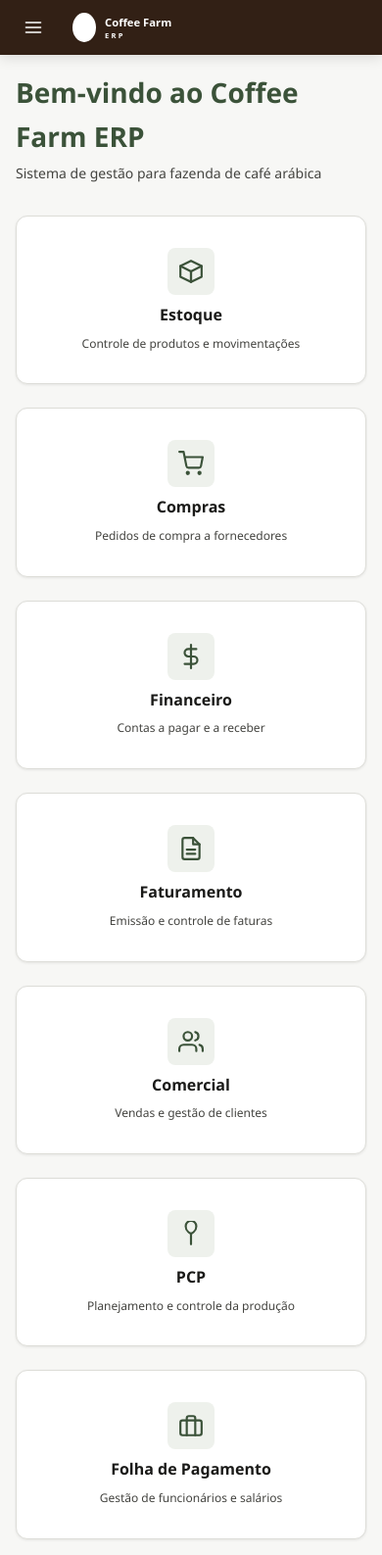
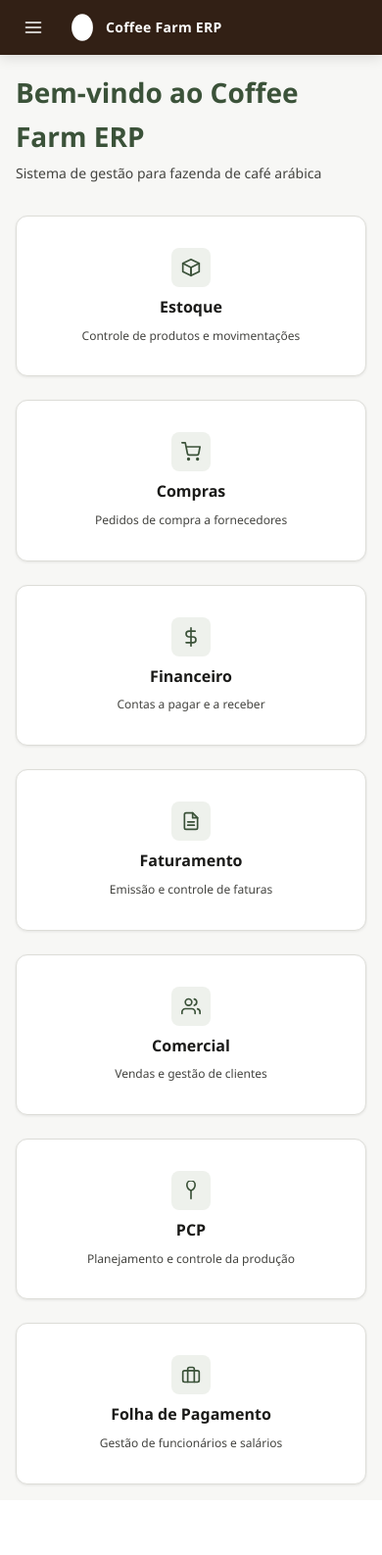
Before and after one commit to gutvono/coffee_farm, a PHP site: page / in a window 390 px wide. Shown: the whole page at 98% size. After the commit the page ends 1517 px from the top, so only its background shows below. Run offline with PHP 8.4, Linux system fonts and the light colour scheme.

Commit message:
fix: correct oversized SVG icons and logo across the UI
All inline SVGs and the logo <img> were missing explicit size attributes,
so browsers would fall back to default replaced-element dimensions (300×150)
or the SVG viewBox size whenever CSS hadn't loaded yet.

Changes:
- logo.svg: removed embedded text (unreadable at header scale), simplified
  to icon-only, added width="44" height="44" as intrinsic size hint.
- header.php: added width="32" height="32" directly on the <img> tag so the
  logo is always 32px regardless of CSS load order. Moved the app name to an
  HTML <span class="app-name"> beside the icon.
- style.css: updated .app-logo img to explicit width/height (32×32px, the
  common header logo size used by most SaaS tools). Added .app-name styles.
- sidebar.php: added width="18" height="18" to every inline SVG nav icon.
- index.php: added width="20" height="20" to every dashboard card SVG icon;
  reduced card icon container from 48px to 40px (standard for dashboards).
- header.php hamburger SVG: added width="20" height="20".

Co-Authored-By: Claude Sonnet 4.6 <noreply@anthropic.com>

```diff
--- a/index.php
+++ b/index.php
@@ -29,7 +29,7 @@ include 'shared/sidebar.php';
 
         <a href="modules/estoque/frontend/index.php" class="module-card">
             <div class="module-card__icon">
-                <svg viewBox="0 0 24 24" fill="none" stroke="currentColor" stroke-width="2" stroke-linecap="round" stroke-linejoin="round">
+                <svg viewBox="0 0 24 24" width="20" height="20" fill="none" stroke="currentColor" stroke-width="2" stroke-linecap="round" stroke-linejoin="round">
                     <path d="M2 7l10-5 10 5-10 5L2 7z"/>
                     <path d="M22 7v10l-10 5V12"/>
                     <path d="M2 7v10l10 5V12"/>
@@ -41,7 +41,7 @@ include 'shared/sidebar.php';
 
         <a href="modules/compras/frontend/index.php" class="module-card">
             <div class="module-card__icon">
-                <svg viewBox="0 0 24 24" fill="none" stroke="currentColor" stroke-width="2" stroke-linecap="round" stroke-linejoin="round">
+                <svg viewBox="0 0 24 24" width="20" height="20" fill="none" stroke="currentColor" stroke-width="2" stroke-linecap="round" stroke-linejoin="round">
                     <circle cx="9"  cy="21" r="1"/>
                     <circle cx="20" cy="21" r="1"/>
                     <path d="M1 1h4l2.68 13.39a2 2 0 0 0 2 1.61h9.72a2 2 0 0 0 2-1.61L23 6H6"/>
@@ -53,7 +53,7 @@ include 'shared/sidebar.php';
 
         <a href="modules/financeiro/frontend/index.php" class="module-card">
             <div class="module-card__icon">
-                <svg viewBox="0 0 24 24" fill="none" stroke="currentColor" stroke-width="2" stroke-linecap="round" stroke-linejoin="round">
+                <svg viewBox="0 0 24 24" width="20" height="20" fill="none" stroke="currentColor" stroke-width="2" stroke-linecap="round" stroke-linejoin="round">
                     <line x1="12" y1="1" x2="12" y2="23"/>
                     <path d="M17 5H9.5a3.5 3.5 0 0 0 0 7h5a3.5 3.5 0 0 1 0 7H6"/>
                 </svg>
@@ -64,7 +64,7 @@ include 'shared/sidebar.php';
 
         <a href="modules/faturamento/frontend/index.php" class="module-card">
             <div class="module-card__icon">
-                <svg viewBox="0 0 24 24" fill="none" stroke="currentColor" stroke-width="2" stroke-linecap="round" stroke-linejoin="round">
+                <svg viewBox="0 0 24 24" width="20" height="20" fill="none" stroke="currentColor" stroke-width="2" stroke-linecap="round" stroke-linejoin="round">
                     <path d="M14 2H6a2 2 0 0 0-2 2v16a2 2 0 0 0 2 2h12a2 2 0 0 0 2-2V8z"/>
                     <polyline points="14 2 14 8 20 8"/>
                     <line x1="16" y1="13" x2="8" y2="13"/>
@@ -77,7 +77,7 @@ include 'shared/sidebar.php';
 
         <a href="modules/comercial/frontend/index.php" class="module-card">
             <div class="module-card__icon">
-                <svg viewBox="0 0 24 24" fill="none" stroke="currentColor" stroke-width="2" stroke-linecap="round" stroke-linejoin="round">
+                <svg viewBox="0 0 24 24" width="20" height="20" fill="none" stroke="currentColor" stroke-width="2" stroke-linecap="round" stroke-linejoin="round">
                     <path d="M17 21v-2a4 4 0 0 0-4-4H5a4 4 0 0 0-4 4v2"/>
                     <circle cx="9" cy="7" r="4"/>
                     <path d="M23 21v-2a4 4 0 0 0-3-3.87"/>
@@ -90,7 +90,7 @@ include 'shared/sidebar.php';
 
         <a href="modules/pcp/frontend/index.php" class="module-card">
             <div class="module-card__icon">
-                <svg viewBox="0 0 24 24" fill="none" stroke="currentColor" stroke-width="2" stroke-linecap="round" stroke-linejoin="round">
+                <svg viewBox="0 0 24 24" width="20" height="20" fill="none" stroke="currentColor" stroke-width="2" stroke-linecap="round" stroke-linejoin="round">
                     <path d="M12 22V12"/>
                     <path d="M12 12C12 12 7 10 7 5a5 5 0 0 1 10 0c0 5-5 7-5 7z"/>
                 </svg>
@@ -101,7 +101,7 @@ include 'shared/sidebar.php';
 
         <a href="modules/folha/frontend/index.php" class="module-card">
             <div class="module-card__icon">
-                <svg viewBox="0 0 24 24" fill="none" stroke="currentColor" stroke-width="2" stroke-linecap="round" stroke-linejoin="round">
+                <svg viewBox="0 0 24 24" width="20" height="20" fill="none" stroke="currentColor" stroke-width="2" stroke-linecap="round" stroke-linejoin="round">
                     <rect x="2" y="7" width="20" height="14" rx="2" ry="2"/>
                     <path d="M16 21V5a2 2 0 0 0-2-2h-4a2 2 0 0 0-2 2v16"/>
                 </svg>
@@ -146,19 +146,24 @@ include 'shared/sidebar.php';
     transform: translateY(-2px);
 }
 
+/*
+  Tamanho padrão de containers de ícone em dashboards: 40–44px.
+  Usamos 40px — ícone interno de 20px (metade do container).
+*/
 .module-card__icon {
-    width: 48px;
-    height: 48px;
+    width: 40px;
+    height: 40px;
     background-color: var(--green-faint);
     border-radius: var(--radius-md);
     display: flex;
     align-items: center;
     justify-content: center;
+    flex-shrink: 0;
 }
 
 .module-card__icon svg {
-    width: 26px;
-    height: 26px;
+    width: 20px;
+    height: 20px;
     color: var(--color-primary);
 }
 
--- a/shared/header.php
+++ b/shared/header.php
@@ -77,7 +77,7 @@ if (!isset($page_title)) {
         <!-- O JavaScript em sidebar.php controla o comportamento -->
         <button class="sidebar-toggle" id="sidebar-toggle" aria-label="Abrir ou fechar menu">
             <!-- Ícone de três linhas (hambúrguer) desenhado em SVG -->
-            <svg viewBox="0 0 24 24" fill="none" stroke="currentColor" stroke-width="2" stroke-linecap="round">
+            <svg viewBox="0 0 24 24" width="20" height="20" fill="none" stroke="currentColor" stroke-width="2" stroke-linecap="round">
                 <line x1="3" y1="6"  x2="21" y2="6"/>
                 <line x1="3" y1="12" x2="21" y2="12"/>
                 <line x1="3" y1="18" x2="21" y2="18"/>
@@ -85,11 +85,15 @@ if (!isset($page_title)) {
         </button>
 
         <!-- Logo: clicável, leva à página inicial -->
+        <!-- width e height no <img> garantem o tamanho correto mesmo antes do CSS carregar -->
         <a href="<?= $root ?>index.php" class="app-logo">
             <img
                 src="<?= $root ?>shared/assets/logo.svg"
                 alt="Coffee Farm ERP logo"
+                width="32"
+                height="32"
             >
+            <span class="app-name">Coffee Farm ERP</span>
         </a>
 
     </header>
--- a/shared/sidebar.php
+++ b/shared/sidebar.php
@@ -48,7 +48,7 @@ function sidebarIsActive(string $module): bool {
                 <a href="<?= $root ?>modules/estoque/frontend/index.php"
                    class="sidebar-link <?= sidebarIsActive('estoque') ? 'active' : '' ?>">
                     <!-- Ícone: caixas empilhadas (estoque) -->
-                    <svg viewBox="0 0 24 24" fill="none" stroke="currentColor" stroke-width="2" stroke-linecap="round" stroke-linejoin="round">
+                    <svg viewBox="0 0 24 24" width="18" height="18" fill="none" stroke="currentColor" stroke-width="2" stroke-linecap="round" stroke-linejoin="round">
                         <path d="M2 7l10-5 10 5-10 5L2 7z"/>
                         <path d="M22 7v10l-10 5V12"/>
                         <path d="M2 7v10l10 5V12"/>
@@ -61,7 +61,7 @@ function sidebarIsActive(string $module): bool {
                 <a href="<?= $root ?>modules/compras/frontend/index.php"
                    class="sidebar-link <?= sidebarIsActive('compras') ? 'active' : '' ?>">
                     <!-- Ícone: carrinho de compras -->
-                    <svg viewBox="0 0 24 24" fill="none" stroke="currentColor" stroke-width="2" stroke-linecap="round" stroke-linejoin="round">
+                    <svg viewBox="0 0 24 24" width="18" height="18" fill="none" stroke="currentColor" stroke-width="2" stroke-linecap="round" stroke-linejoin="round">
                         <circle cx="9"  cy="21" r="1"/>
                         <circle cx="20" cy="21" r="1"/>
                         <path d="M1 1h4l2.68 13.39a2 2 0 0 0 2 1.61h9.72a2 2 0 0 0 2-1.61L23 6H6"/>
@@ -74,7 +74,7 @@ function sidebarIsActive(string $module): bool {
                 <a href="<?= $root ?>modules/financeiro/frontend/index.php"
                    class="sidebar-link <?= sidebarIsActive('financeiro') ? 'active' : '' ?>">
                     <!-- Ícone: cifrão / financeiro -->
-                    <svg viewBox="0 0 24 24" fill="none" stroke="currentColor" stroke-width="2" stroke-linecap="round" stroke-linejoin="round">
+                    <svg viewBox="0 0 24 24" width="18" height="18" fill="none" stroke="currentColor" stroke-width="2" stroke-linecap="round" stroke-linejoin="round">
                         <line x1="12" y1="1" x2="12" y2="23"/>
                         <path d="M17 5H9.5a3.5 3.5 0 0 0 0 7h5a3.5 3.5 0 0 1 0 7H6"/>
                     </svg>
@@ -86,7 +86,7 @@ function sidebarIsActive(string $module): bool {
                 <a href="<?= $root ?>modules/faturamento/frontend/index.php"
                    class="sidebar-link <?= sidebarIsActive('faturamento') ? 'active' : '' ?>">
                     <!-- Ícone: documento / nota fiscal -->
-                    <svg viewBox="0 0 24 24" fill="none" stroke="currentColor" stroke-width="2" stroke-linecap="round" stroke-linejoin="round">
+                    <svg viewBox="0 0 24 24" width="18" height="18" fill="none" stroke="currentColor" stroke-width="2" stroke-linecap="round" stroke-linejoin="round">
                         <path d="M14 2H6a2 2 0 0 0-2 2v16a2 2 0 0 0 2 2h12a2 2 0 0 0 2-2V8z"/>
                         <polyline points="14 2 14 8 20 8"/>
                         <line x1="16" y1="13" x2="8" y2="13"/>
@@ -101,7 +101,7 @@ function sidebarIsActive(string $module): bool {
                 <a href="<?= $root ?>modules/comercial/frontend/index.php"
                    class="sidebar-link <?= sidebarIsActive('comercial') ? 'active' : '' ?>">
                     <!-- Ícone: aperto de mão / comercial -->
-                    <svg viewBox="0 0 24 24" fill="none" stroke="currentColor" stroke-width="2" stroke-linecap="round" stroke-linejoin="round">
+                    <svg viewBox="0 0 24 24" width="18" height="18" fill="none" stroke="currentColor" stroke-width="2" stroke-linecap="round" stroke-linejoin="round">
                         <path d="M17 21v-2a4 4 0 0 0-4-4H5a4 4 0 0 0-4 4v2"/>
                         <circle cx="9" cy="7" r="4"/>
                         <path d="M23 21v-2a4 4 0 0 0-3-3.87"/>
@@ -115,7 +115,7 @@ function sidebarIsActive(string $module): bool {
                 <a href="<?= $root ?>modules/pcp/frontend/index.php"
                    class="sidebar-link <?= sidebarIsActive('pcp') ? 'active' : '' ?>">
                     <!-- Ícone: planta / produção -->
-                    <svg viewBox="0 0 24 24" fill="none" stroke="currentColor" stroke-width="2" stroke-linecap="round" stroke-linejoin="round">
+                    <svg viewBox="0 0 24 24" width="18" height="18" fill="none" stroke="currentColor" stroke-width="2" stroke-linecap="round" stroke-linejoin="round">
                         <path d="M12 22V12"/>
                         <path d="M12 12C12 12 7 10 7 5a5 5 0 0 1 10 0c0 5-5 7-5 7z"/>
                         <path d="M12 12c0 0-3 2-3 6"/>
@@ -129,7 +129,7 @@ function sidebarIsActive(string $module): bool {
                 <a href="<?= $root ?>modules/folha/frontend/index.php"
                    class="sidebar-link <?= sidebarIsActive('folha') ? 'active' : '' ?>">
                     <!-- Ícone: pessoa / folha de pagamento -->
-                    <svg viewBox="0 0 24 24" fill="none" stroke="currentColor" stroke-width="2" stroke-linecap="round" stroke-linejoin="round">
+                    <svg viewBox="0 0 24 24" width="18" height="18" fill="none" stroke="currentColor" stroke-width="2" stroke-linecap="round" stroke-linejoin="round">
                         <rect x="2" y="7" width="20" height="14" rx="2" ry="2"/>
                         <path d="M16 21V5a2 2 0 0 0-2-2h-4a2 2 0 0 0-2 2v16"/>
                     </svg>
--- a/shared/style.css
+++ b/shared/style.css
@@ -114,11 +114,27 @@ a:hover {
   text-decoration: none;
 }
 
+/*
+  Tamanho padrão de ícones de logo em headers: 28–32px de altura.
+  Usamos 32px — tamanho comum em ferramentas SaaS (Notion, Linear, etc.).
+  Os atributos width/height no <img> (em header.php) garantem o mesmo tamanho
+  mesmo antes do CSS carregar, evitando o "salto" de layout.
+*/
 .app-logo img {
-  height: 36px;
-  width: auto;
+  width: 32px;
+  height: 32px;
+  flex-shrink: 0;
   /* Inverte as cores do SVG para ficar legível no fundo escuro */
   filter: brightness(0) invert(1);
+}
+
+/* Nome da aplicação ao lado do ícone */
+.app-name {
+  font-size: var(--font-size-sm);    /* 14px — discreto mas legível */
+  font-weight: var(--font-weight-bold);
+  color: var(--white);
+  letter-spacing: 0.02em;
+  white-space: nowrap;
 }
 
 /* ----------------------------------------------------------
```
Also changed, not shown: shared/assets/logo.svg.
